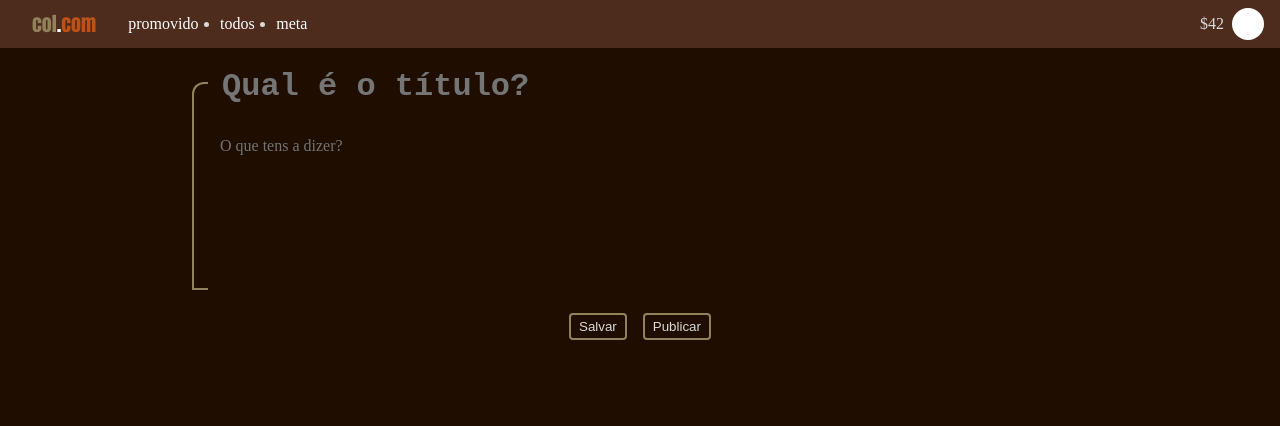
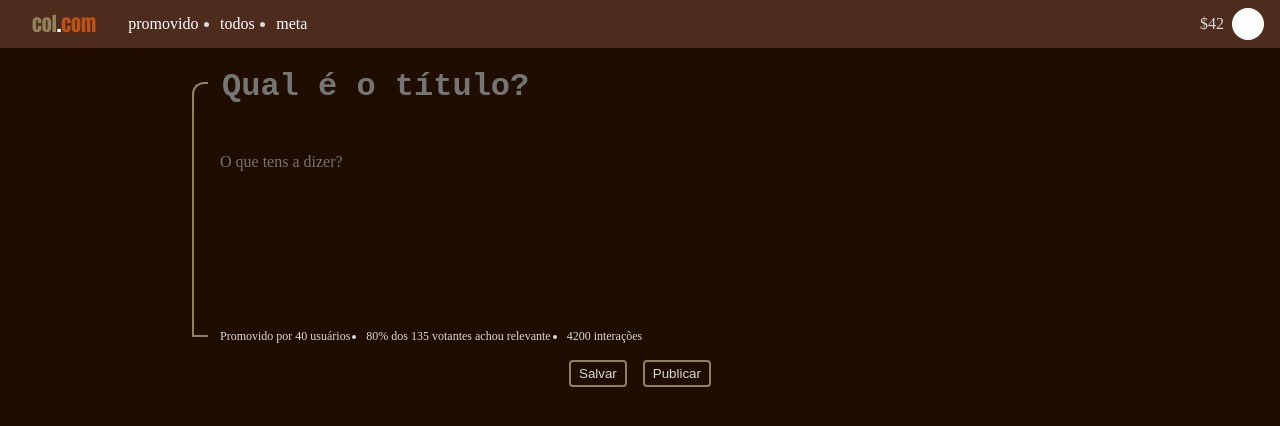
Before and after one commit to joallace/colcom, a React (Vite) app: page /write in a window 1280 px wide. Shown: the top 426 px of the page. Built offline with nearby package versions, Linux system fonts and the light colour scheme; some icons are missing.

Commit message:
First change to topic implementation

```diff
--- a/src/assets/scss/components/_topic.scss
+++ b/src/assets/scss/components/_topic.scss
@@ -1,29 +1,43 @@
-.topic{
+.topic {
     display: flex;
     @include content-responsiveness;
 
-    .title{
-        text-align: left;
+    .title {
+        width: 100%;
         color: $default-green;
-        cursor: pointer;
+        word-wrap: anywhere;
+
+        textarea {
+            line-height: 1;
+            resize: none;
+            overflow-y: hidden;
+            width: 100%;
+            background-color: $default-bg;
+            outline: none;
+            border: none;
+            color: $default-green;
+            font-size: 2rem;
+            font-weight: bolder;
+        }
     }
 
-    .body{
+    .body {
         text-align: justify;
         width: 100%;
     }
 
-    .header{
+    .header {
         display: flex;
         align-content: center;
         justify-content: space-between;
 
-        .left-side{
+        .left-side {
+            width: 100%;
             display: flex;
             align-content: center;
         }
 
-        .right-side{
+        .right-side {
             display: flex;
             font-size: 2rem;
             gap: 0.25rem;
@@ -31,7 +45,7 @@
             align-items: center;
         }
 
-        .vote-buttons{
+        .vote-buttons {
             display: flex;
             flex-direction: column;
             font-size: 1.5rem;
@@ -39,25 +53,27 @@
             margin-right: 0.5rem;
             justify-content: center;
 
-            .up{
+            .up {
                 color: #479024;
                 cursor: pointer;
             }
-            .down{
+
+            .down {
                 color: #BC5217;
                 cursor: pointer;
             }
         }
     }
 
-    .icons{
+    .icons {
         cursor: pointer;
     }
 
-    .metrics{
-        :first-child{
+    .metrics {
+        :first-child {
             list-style: none;
         }
+
         font-size: 0.75rem;
         text-align: center;
         padding: 1rem 0 0 0;
@@ -71,7 +87,7 @@
         }
     }
 
-    .post-percentage-bar{
+    .post-percentage-bar {
         display: flex;
         min-width: min-content;
         height: 2.5rem;
@@ -83,16 +99,17 @@
         align-content: center;
         border-radius: 0 0.75rem 0.75rem 0;
 
-        span{
-            &:first-child{
+        span {
+            &:first-child {
                 margin-right: 0.5rem;
             }
+
             display: flex;
             align-self: center;
         }
     }
 
-    .read-more{
+    .read-more {
         display: flex;
         width: min-content;
         text-decoration: none;
@@ -100,13 +117,17 @@
         margin-left: auto;
         font-weight: bold;
         margin-bottom: 1rem;
+
+        &:hover {
+            text-decoration: underline;
+        }
     }
 
-    .no-response{
+    .no-response {
         height: 5rem;
         display: flex;
-        justify-content:center;
-        align-items:center;
+        justify-content: center;
+        align-items: center;
         font-size: 1.25rem
     }
 }
@@ -119,7 +140,7 @@
     user-select: none;
 }
 
-.bracket{
+.bracket {
     width: 1rem;
     flex-shrink: 0;
     margin: 2.15rem 0.75rem 0.4rem 0;
--- a/src/components/TextEditor.jsx
+++ b/src/components/TextEditor.jsx
@@ -13,16 +13,6 @@ import Heading from "@tiptap/extension-heading"
 import Placeholder from "@tiptap/extension-placeholder"
 import StarterKit from "@tiptap/starter-kit"
 
-import {
-  PiBookmarkSimple,
-  PiBookmarkSimpleFill,
-  PiDotsThreeVerticalBold,
-  PiPencilSimpleFill,
-  PiPencilSimple,
-  PiGitBranch
-} from "react-icons/pi"
-
-import useScreenSize from "@/hooks/useScreenSize"
 import Chart from "@/components/TipTapChart"
 import ChartModal from "@/components/ChartModal"
 import BubbleMenu from "@/components/BubbleMenu"
@@ -30,13 +20,9 @@ import FloatingMenu from "@/components/FloatingMenu"
 import { ChartContext } from "@/context/ChartContext"
 
 
-export default ({ title, setTitle, content, setContent = () => { }, tableConfig = { maxRows: 20, maxColumns: 10 }, readOnly = false, ...remainingProps }) => {
+export default ({ content, setContent = () => { }, isEditable = false, readOnly = true, tableConfig = { maxRows: 20, maxColumns: 10 }, ...remainingProps }) => {
   const [modal, setModal] = React.useState(false)
-  const [isBookmarked, setBookmark] = React.useState(false)
-  const [isEditable, setEditable] = React.useState(!readOnly)
   const { chartString, resetChartStr } = React.useContext(ChartContext)
-  const titleRef = React.useRef()
-  const isDesktop = useScreenSize()
   const editor = useEditor({
     extensions: [
       Document,
@@ -72,7 +58,6 @@ export default ({ title, setTitle, content, setContent = () => { }, tableConfig
     content: isEditable ? content : content.replace(/<chart readonly="false"/g, '<chart readonly="true"'),
   })
 
-  const toggle = (setter) => _ => { setter(prev => !prev) }
 
   // If there is a change in the chartData string, it is an edition of a chart by the modal.
   // So we need to delete the old chart and insert the new string
@@ -83,14 +68,6 @@ export default ({ title, setTitle, content, setContent = () => { }, tableConfig
       resetChartStr()
     }
   }, [chartString])
-
-  // Updating the title input height accordingly with the title
-  React.useEffect(() => {
-    if (titleRef.current) {
-      titleRef.current.style.height = '32px';
-      titleRef.current.style.height = `${titleRef.current.scrollHeight + 2}px`;
-    }
-  }, [title]);
 
   React.useEffect(() => {
     if (editor) {
@@ -116,49 +93,7 @@ export default ({ title, setTitle, content, setContent = () => { }, tableConfig
 
       <ChartModal isOpen={modal} setIsOpen={setModal} editor={editor} />
 
-      <div className={`text-editor${readOnly ? " topic" : ""}`} {...remainingProps}>
-        <div className="bracket" />
-        <div className="text">
-          <div className="header">
-            <h1 className="title">
-              {readOnly ?
-                title
-                :
-                <textarea
-                  placeholder="Qual é o título?"
-                  value={title}
-                  onChange={e => setTitle(e.target.value)}
-                  onKeyDown={e => { if (e.key === "Enter") { editor.chain().focus().run(); e.preventDefault() } }}
-                  onBlur={_ => localStorage.setItem("postTitle", title)}
-                  ref={titleRef}
-                />
-              }
-            </h1>
-            {readOnly &&
-              <div className="right-side">
-                {isDesktop ?
-                  <>
-                    <PiGitBranch title="clonar tópico" className="icons" />
-                    {isEditable ?
-                      <PiPencilSimpleFill title="editar tópico" className="icons" onClick={toggle(setEditable)} />
-                      :
-                      <PiPencilSimple title="editar tópico" className="icons" onClick={toggle(setEditable)} />
-                    }
-                    {isBookmarked ?
-                      <PiBookmarkSimpleFill title="remover tópico dos salvos" className="icons" onClick={toggle(setBookmark)} />
-                      :
-                      <PiBookmarkSimple title="salvar tópico" className="icons" onClick={toggle(setBookmark)} />
-                    }
-                  </>
-                  :
-                  <PiDotsThreeVerticalBold className="icons" />
-                }
-              </div>
-            }
-          </div>
-          <EditorContent editor={editor} style={{ width: "100%" }} />
-        </div>
-      </div>
+      <EditorContent editor={editor} style={{ width: "100%" }} />
     </>
   )
 }
--- a/src/components/Topic.jsx
+++ b/src/components/Topic.jsx
@@ -6,17 +6,29 @@ import {
   PiBookmarkSimple,
   PiBookmarkSimpleFill,
   PiArrowBendUpLeft,
-  PiDotsThreeVerticalBold
+  PiDotsThreeVerticalBold,
+  PiPencilSimpleFill,
+  PiPencilSimple,
+  PiGitBranch
 } from "react-icons/pi"
 
 import useScreenSize from "@/hooks/useScreenSize"
 
 
-export default function Topic({ title, posts = [], icons = [], metrics = [], bookmarked = false, ...remainingProps }) {
+export default function Topic({ title, setTitle, posts = [], icons = [], metrics = [], bookmarked = false, readOnly = true, hideVoteButtons = false, children, ...remainingProps }) {
   const [isBookmarked, setBookmark] = React.useState(bookmarked)
+  const [isEditable, setEditable] = React.useState(!readOnly)
+  const titleRef = React.useRef()
   const isDesktop = useScreenSize()
 
-  const bookmarkClick = () => { setBookmark(!isBookmarked) }
+  const toggle = (setter) => _ => { setter(prev => !prev) }
+
+  React.useEffect(() => {
+    if (titleRef.current) {
+      titleRef.current.style.height = '32px';
+      titleRef.current.style.height = `${titleRef.current.scrollHeight + 2}px`;
+    }
+  }, [title]);
 
   return (
     <div className="topic" {...remainingProps}>
@@ -24,28 +36,55 @@ export default function Topic({ title, posts = [], icons = [], metrics = [], boo
       <div className="body">
         <div className="header">
           <div className="left-side">
+            {!hideVoteButtons &&
               <div className="vote-buttons">
                 <PiCaretUpBold title="relevante" className="up" />
                 <PiCaretDownBold title="não relevante" className="down" />
               </div>
-            <h2 className="title" title="ver todas as respostas">{title}</h2>
+            }
+            <h1 className="title">
+              {readOnly ?
+                title
+                :
+                <textarea
+                  placeholder="Qual é o título?"
+                  value={title}
+                  onChange={e => setTitle(e.target.value)}
+                  onKeyDown={e => { if (e.key === "Enter") { editor.chain().focus().run(); e.preventDefault() } }}
+                  onBlur={_ => localStorage.setItem("postTitle", title)}
+                  ref={titleRef}
+                />
+              }
+            </h1>
           </div>
           <div className="right-side">
-            {isDesktop ?
+            {readOnly &&
+              (
+                isDesktop ?
                   <>
                     <PiArrowBendUpLeft title="responder tópico" className="icons" />
+                    <PiGitBranch title="clonar tópico" className="icons" />
+                    {isEditable ?
+                      <PiPencilSimpleFill title="editar tópico" className="icons" onClick={toggle(setEditable)} />
+                      :
+                      <PiPencilSimple title="editar tópico" className="icons" onClick={toggle(setEditable)} />
+                    }
                     {isBookmarked ?
-                  <PiBookmarkSimpleFill title="remover tópico dos salvos" className="icons" onClick={bookmarkClick} />
+                      <PiBookmarkSimpleFill title="remover tópico dos salvos" className="icons" onClick={toggle(setBookmark)} />
                       :
-                  <PiBookmarkSimple title="salvar tópico" className="icons" onClick={bookmarkClick} />
+                      <PiBookmarkSimple title="salvar tópico" className="icons" onClick={toggle(setBookmark)} />
                     }
                   </>
                   :
-              <PiDotsThreeVerticalBold className="icons"/>
+                  <PiDotsThreeVerticalBold className="icons" />
+              )
             }
           </div>
         </div>
-        {posts.length > 0 ?
+        {children ?
+          React.cloneElement(children, { isEditable })
+          :
+          posts.length > 0 ?
             posts.map((post, index) => {
               return (
                 <div>
--- a/src/pages/Write.jsx
+++ b/src/pages/Write.jsx
@@ -1,6 +1,7 @@
 import React from "react";
 
 import TextEditor from "@/components/TextEditor";
+import Topic from "@/components/Topic";
 
 export default function Write() {
   const [title, setTitle] = React.useState(localStorage.getItem("postTitle") || "")
@@ -21,7 +22,9 @@ export default function Write() {
 
   return (
     <div className="content">
-      <TextEditor title={title} setTitle={setTitle} content={content} setContent={setContent}/>
+      <Topic title={title} setTitle={setTitle} hideVoteButtons readOnly={false}>
+        <TextEditor content={content} setContent={setContent} />
+      </Topic>
       <div className="buttons">
         <button onClick={download}>Salvar</button>
         <button>Publicar</button>
```
Also changed, not shown: src/pages/Post.jsx (+4 -5 lines). Lines whose indentation alone changed are shown as unchanged.
